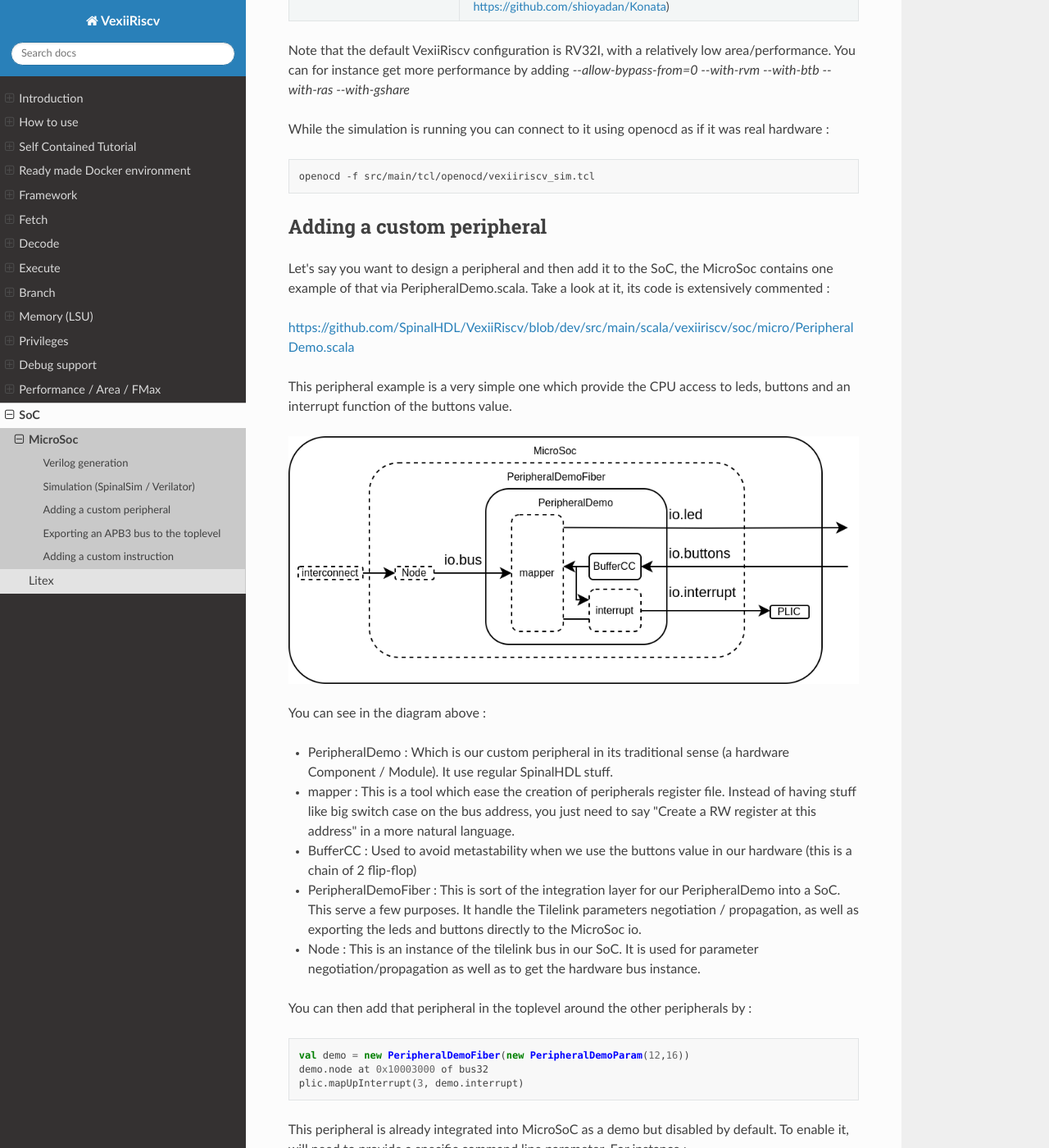
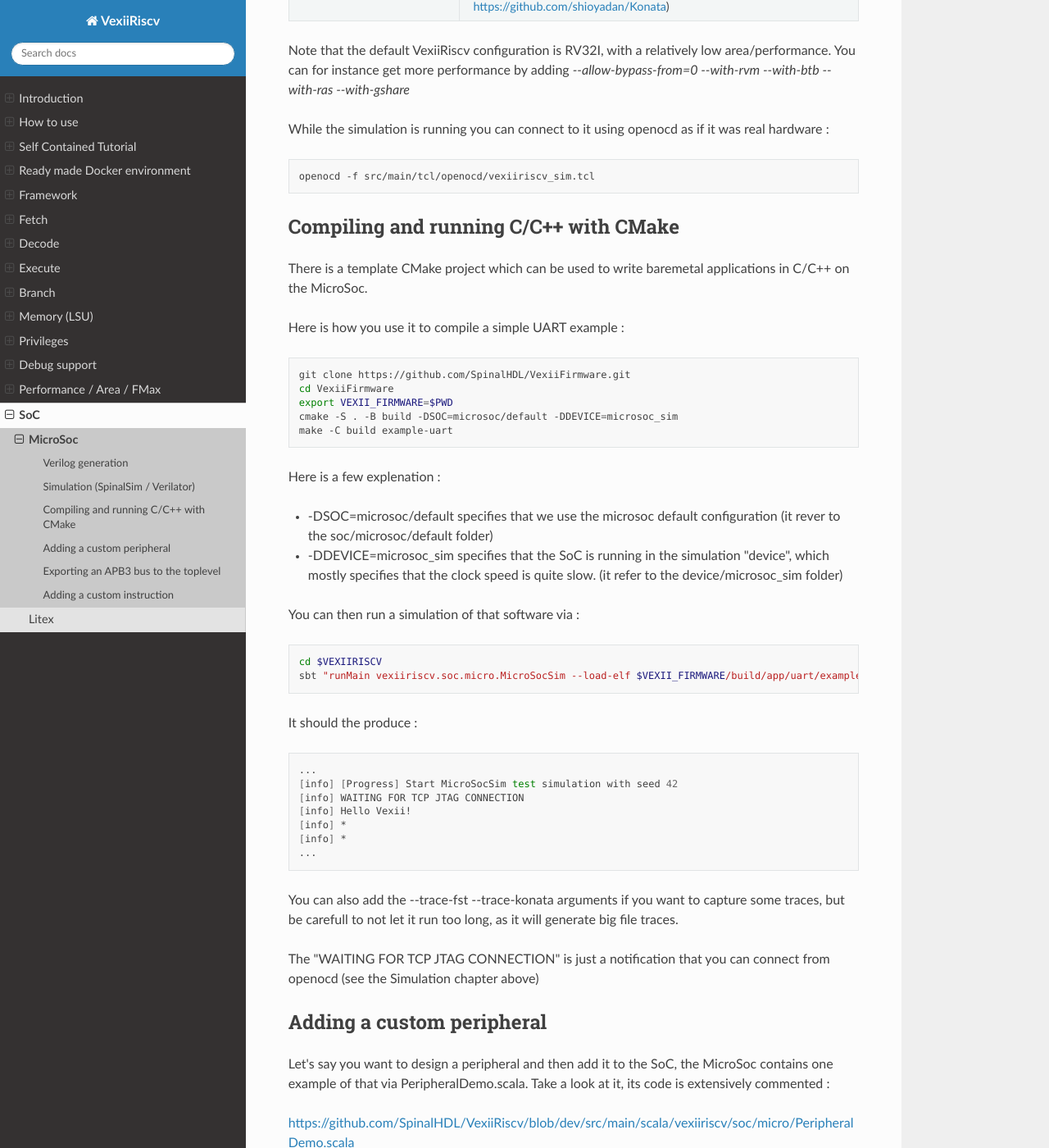
Before and after one commit to SpinalHDL/VexiiRiscv-RTD, a Sphinx documentation site: the page built from source/VexiiRiscv/Soc/microsoc.rst, in a window 1280 px wide and 1400 px high, scrolled down 2401 px. Shown: the whole window at 82% size. Built offline with Sphinx 7.4.7 and the Read the Docs theme 3.1.0, drawn with Linux system fonts in a browser that asks for light colours; some of the changed text lies outside the part shown.

Commit message:
Microsoc add C/C++ CMake demo

```diff
--- a/source/VexiiRiscv/Soc/microsoc.rst
+++ b/source/VexiiRiscv/Soc/microsoc.rst
@@ -76,6 +76,51 @@ While the simulation is running you can connect to it using openocd as if it was
 .. code:: shell
 
     openocd -f src/main/tcl/openocd/vexiiriscv_sim.tcl
+
+
+Compiling and running C/C++ with CMake
+^^^^^^^^^^^^^^^^^^^^^^^^^^^^^^^^^^^^^^^^^
+
+There is a template CMake project which can be used to write baremetal applications in C/C++ on the MicroSoc.
+
+Here is how you use it to compile a simple UART example :
+
+.. code:: shell
+
+    git clone https://github.com/SpinalHDL/VexiiFirmware.git
+    cd VexiiFirmware
+    export VEXII_FIRMWARE=$PWD
+    cmake -S . -B build -DSOC=microsoc/default -DDEVICE=microsoc_sim
+    make -C build example-uart
+
+Here is a few explenation :
+
+- -DSOC=microsoc/default specifies that we use the microsoc default configuration (it rever to the soc/microsoc/default folder)
+- -DDEVICE=microsoc_sim specifies that the SoC is running in the simulation "device", which mostly specifies that the clock speed is quite slow. (it refer to the device/microsoc_sim folder)
+
+You can then run a simulation of that software via :
+
+.. code:: shell
+
+    cd $VEXIIRISCV
+    sbt "runMain vexiiriscv.soc.micro.MicroSocSim --load-elf $VEXII_FIRMWARE/build/app/uart/example-uart.elf --regfile-async --allow-bypass-from=0"
+
+It should the produce :
+
+.. code:: shell
+
+    ...
+    [info] [Progress] Start MicroSocSim test simulation with seed 42
+    [info] WAITING FOR TCP JTAG CONNECTION
+    [info] Hello Vexii!
+    [info] *
+    [info] *
+    ...
+
+
+You can also add the --trace-fst --trace-konata arguments if you want to capture some traces, but be carefull to not let it run too long, as it will generate big file traces.
+
+The "WAITING FOR TCP JTAG CONNECTION" is just a notification that you can connect from openocd (see the Simulation chapter above)
 
 Adding a custom peripheral
 ^^^^^^^^^^^^^^^^^^^^^^^^^^
```
Also changed, not shown: other parts of source/VexiiRiscv/Soc/microsoc.rst (+0 -2 lines).
